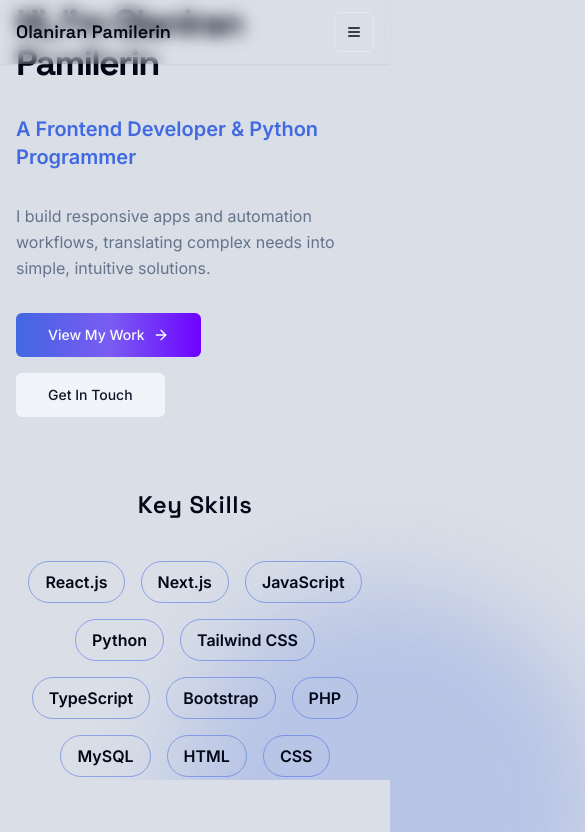
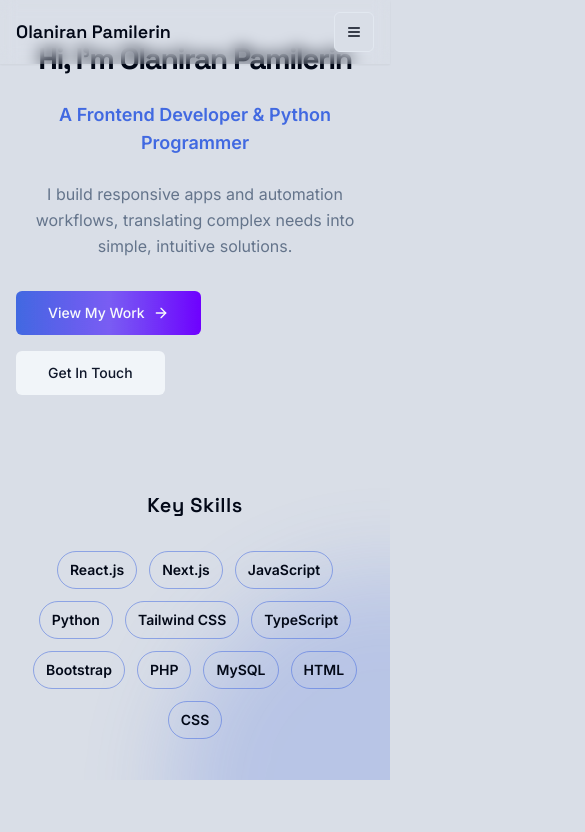
Before and after one commit to pamilerinsimon03/My-Portfolio, a Next.js app: page / in a window 390 px wide. Shown: the top 832 px of the page, 585 px wide, since content can reach past the window. Built offline with nearby package versions, Linux system fonts and the light colour scheme.

Commit message:
Fixed responsiveness issues

```diff
--- a/src/app/globals.css
+++ b/src/app/globals.css
@@ -241,9 +241,14 @@
   }
 
   /* Smooth scrolling enhancement */
-  html {
-    scroll-behavior: smooth;
-  }
+html {
+  scroll-behavior: smooth;
+  overflow-x: hidden;
+}
+
+body {
+  overflow-x: hidden;
+}
 
   /* Custom scrollbar */
   ::-webkit-scrollbar {
--- a/src/app/layout.tsx
+++ b/src/app/layout.tsx
@@ -1,6 +1,6 @@
 import type { Metadata } from 'next';
 import './globals.css';
-import { Toaster } from "@/components/ui/toaster";
+import { ToasterWrapper } from "@/components/toaster-wrapper";
 import { ThemeProvider } from '@/components/theme-provider';
 import { PageLoaderWrapper } from '@/components/page-loader-wrapper';
 import { CursorTrail } from '@/components/cursor-trail';
@@ -33,7 +33,7 @@ export default function RootLayout({
             {children}
           </PageLoaderWrapper>
           <CursorTrail />
-          <Toaster />
+          <ToasterWrapper />
         </ThemeProvider>
       </body>
     </html>
--- a/src/app/page.tsx
+++ b/src/app/page.tsx
@@ -8,9 +8,9 @@ import { Footer } from "@/components/landing/footer";
 
 export default function Home() {
   return (
-    <div className="flex flex-col min-h-[100dvh] bg-background">
+    <div className="flex flex-col min-h-[100dvh] bg-background overflow-x-hidden">
       <Header />
-      <main className="flex-1 w-full">
+      <main className="flex-1 w-full overflow-x-hidden">
         <Hero />
         <Projects />
         <Experience />
--- a/src/components/landing/header.tsx
+++ b/src/components/landing/header.tsx
@@ -2,7 +2,7 @@
 
 import Link from "next/link";
 import { Button } from "@/components/ui/button";
-import { Sheet, SheetContent, SheetTrigger } from "@/components/ui/sheet";
+import { Sheet, SheetContent, SheetTitle, SheetTrigger } from "@/components/ui/sheet";
 import { Menu, Moon, Sun, Github, Linkedin, Mail } from "lucide-react";
 import React, { useState, useEffect } from "react";
 import { useTheme } from "next-themes";
@@ -107,7 +107,7 @@ export function Header() {
 
   return (
     <motion.header
-      className="fixed top-0 left-0 right-0 z-50 px-4 lg:px-6 h-16 flex items-center shadow-sm"
+      className="fixed top-0 left-0 right-0 z-50 px-4 lg:px-6 h-16 flex items-center shadow-sm w-full max-w-full overflow-hidden"
       style={isMounted ? {
         backgroundColor: `rgba(var(--background), ${headerOpacity.get()})`,
         backdropFilter: `blur(${headerBlur.get()}px)`,
@@ -128,7 +128,7 @@ export function Header() {
           <span className="font-headline font-semibold text-lg">Olaniran Pamilerin</span>
         </Link>
       </motion.div>
-      <nav className="ml-auto hidden md:flex items-center gap-4 sm:gap-6">
+      <nav className="ml-auto hidden md:flex items-center gap-2 sm:gap-4 lg:gap-6 max-w-full overflow-hidden">
         <motion.a
           onClick={() => scrollTo("projects")}
           className="text-sm font-medium hover:text-primary cursor-pointer relative group"
@@ -186,6 +186,7 @@ export function Header() {
           </Button>
         </SheetTrigger>
         <SheetContent side="left" className="flex flex-col p-6">
+            <SheetTitle className="sr-only">Navigation Menu</SheetTitle>
             <div className="p-4 border-b flex justify-between items-center">
                 <Link href="#" className="flex items-center gap-2" prefetch={false} onClick={() => setOpen(false)}>
                     <LogoIcon className="h-6 w-6 text-primary" />
--- a/src/components/landing/hero.tsx
+++ b/src/components/landing/hero.tsx
@@ -18,8 +18,8 @@ export function Hero() {
   };
 
   return (
-    <section className="w-full flex items-center" style={{ height: 'calc(100vh - 4rem)' }}>
-      <div className="container mx-auto px-4 md:px-6 w-full">
+    <section className="w-full flex items-center min-h-screen py-8 md:py-0" style={{ minHeight: 'calc(100vh - 4rem)' }}>
+      <div className="container mx-auto px-4 md:px-6 w-full max-w-7xl">
         <div className="grid gap-8 lg:grid-cols-2 lg:gap-16 xl:gap-24 items-center h-full">
           <motion.div
             className="flex flex-col justify-center space-y-8"
@@ -28,9 +28,9 @@ export function Hero() {
             animate="visible"
             transition={{ duration: 0.8, delay: 0.3 }}
           >
-            <div className="space-y-8">
+            <div className="space-y-6 md:space-y-8">
               <motion.h1
-                className="font-headline text-4xl font-bold tracking-tighter sm:text-5xl xl:text-6xl/none"
+                className="font-headline text-3xl font-bold tracking-tighter sm:text-4xl md:text-5xl xl:text-6xl/none text-center lg:text-left"
                 initial={{ opacity: 0, y: 30 }}
                 animate={{ opacity: 1, y: 0 }}
                 transition={{ duration: 0.8, delay: 0.5 }}
@@ -38,7 +38,7 @@ export function Hero() {
                 Hi, I'm Olaniran Pamilerin
               </motion.h1>
               <motion.p
-                className="text-primary font-semibold text-xl md:text-2xl"
+                className="text-primary font-semibold text-lg md:text-xl lg:text-2xl text-center lg:text-left"
                 initial={{ opacity: 0, y: 20 }}
                 animate={{ opacity: 1, y: 0 }}
                 transition={{ duration: 0.6, delay: 0.7 }}
@@ -46,7 +46,7 @@ export function Hero() {
                 A Frontend Developer & Python Programmer
               </motion.p>
               <motion.p
-                className="max-w-[600px] text-muted-foreground md:text-xl leading-relaxed"
+                className="max-w-[600px] text-muted-foreground text-base md:text-lg lg:text-xl leading-relaxed text-center lg:text-left mx-auto lg:mx-0"
                 initial={{ opacity: 0, y: 20 }}
                 animate={{ opacity: 1, y: 0 }}
                 transition={{ duration: 0.6, delay: 0.9 }}
@@ -55,7 +55,7 @@ export function Hero() {
               </motion.p>
             </div>
             <motion.div
-              className="flex flex-col gap-4 min-[400px]:flex-row mt-12"
+              className="flex flex-col gap-4 min-[400px]:flex-row mt-8 md:mt-12 justify-center lg:justify-start"
               initial={{ opacity: 0, y: 20 }}
               animate={{ opacity: 1, y: 0 }}
               transition={{ duration: 0.6, delay: 1.1 }}
@@ -115,7 +115,7 @@ export function Hero() {
             </motion.div>
           </motion.div>
           <motion.div
-            className="flex flex-col items-center justify-center space-y-10 relative"
+            className="flex flex-col items-center justify-center space-y-8 md:space-y-10 relative mt-8 lg:mt-0"
             variants={fadeInRight}
             initial="hidden"
             animate="visible"
@@ -135,7 +135,7 @@ export function Hero() {
               }}
             />
             <motion.p
-              className="font-headline text-2xl font-semibold tracking-wide mb-6"
+              className="font-headline text-xl md:text-2xl font-semibold tracking-wide mb-4 md:mb-6"
               initial={{ opacity: 0, y: 20 }}
               animate={{ opacity: 1, y: 0 }}
               transition={{ duration: 0.6, delay: 0.8 }}
@@ -143,7 +143,7 @@ export function Hero() {
               Key Skills
             </motion.p>
             <motion.div
-              className="flex flex-wrap gap-4 justify-center max-w-lg"
+              className="flex flex-wrap gap-3 md:gap-4 justify-center max-w-lg px-4"
               variants={staggerContainer}
               initial="hidden"
               animate="visible"
@@ -164,7 +164,7 @@ export function Hero() {
                 >
                   <Badge
                     variant="outline"
-                    className="text-base px-4 py-2 border-primary/50 hover:border-primary hover:bg-primary/5 transition-all duration-300 cursor-pointer"
+                    className="text-sm md:text-base px-3 md:px-4 py-2 border-primary/50 hover:border-primary hover:bg-primary/5 transition-all duration-300 cursor-pointer"
                   >
                     {skill}
                   </Badge>
--- /dev/null
+++ b/src/components/toaster-wrapper.tsx
@@ -0,0 +1,18 @@
+"use client";
+
+import { useEffect, useState } from "react";
+import { Toaster } from "@/components/ui/toaster";
+
+export function ToasterWrapper() {
+  const [isMounted, setIsMounted] = useState(false);
+
+  useEffect(() => {
+    setIsMounted(true);
+  }, []);
+
+  if (!isMounted) {
+    return null;
+  }
+
+  return <Toaster />;
+}
```
